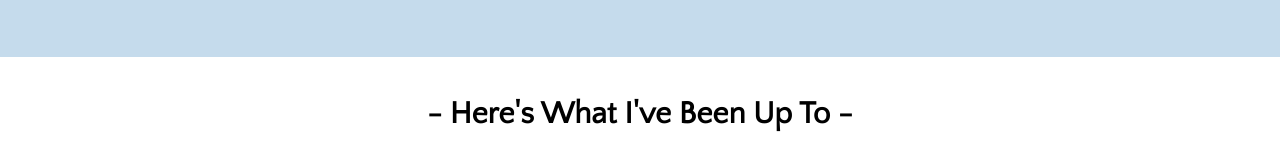
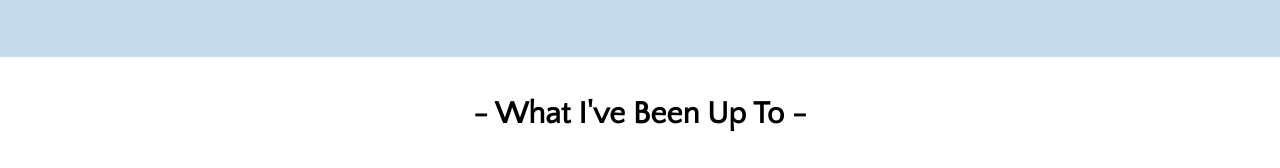
Before and after one commit to RenDavidDimen/RenDavidDimen.github.io, a website: page index.html in a window 1280 px wide. Shown: the part 2615-2783 px from the top of the page. Drawn offline with nearby package versions, Linux system fonts and the light colour scheme; a web font is replaced by a local one.

Commit message:
update web content

```diff
--- a/index.html
+++ b/index.html
@@ -101,7 +101,7 @@
       </div>
     </div>
     <div class="section-content">
-      <h2 id="resume-title">- Here's What I've Been Up To -</h2>
+      <h2 id="resume-title">- What I've Been Up To -</h2>
       <div class="resume-content"><img class="resume-img" src="images/projects/RBC/rbc.jpg" alt="Royal Bank of Canada Logo">
         <div class="job-desc">
           <h3 class="company">Royal Bank of Canada</h3>
```
